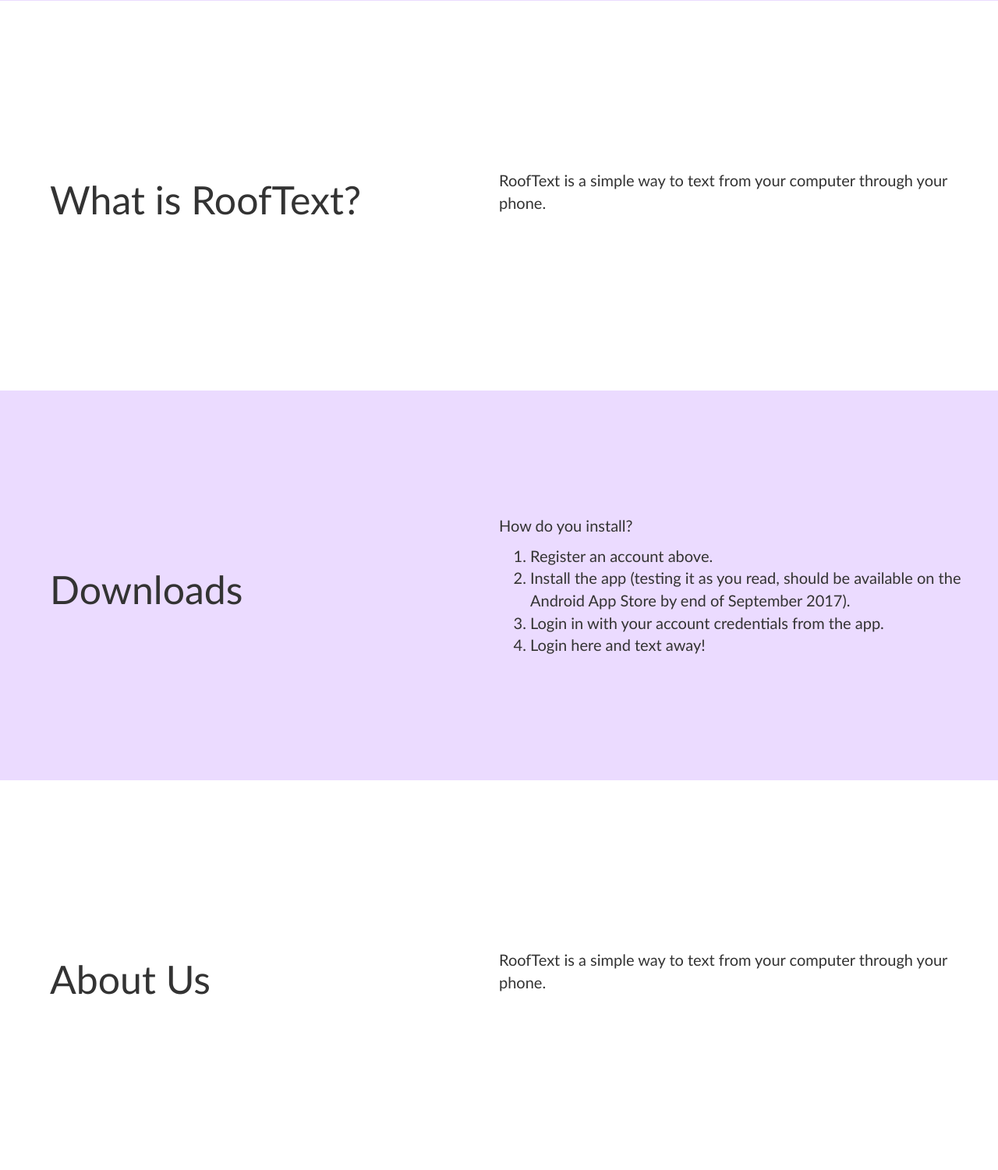
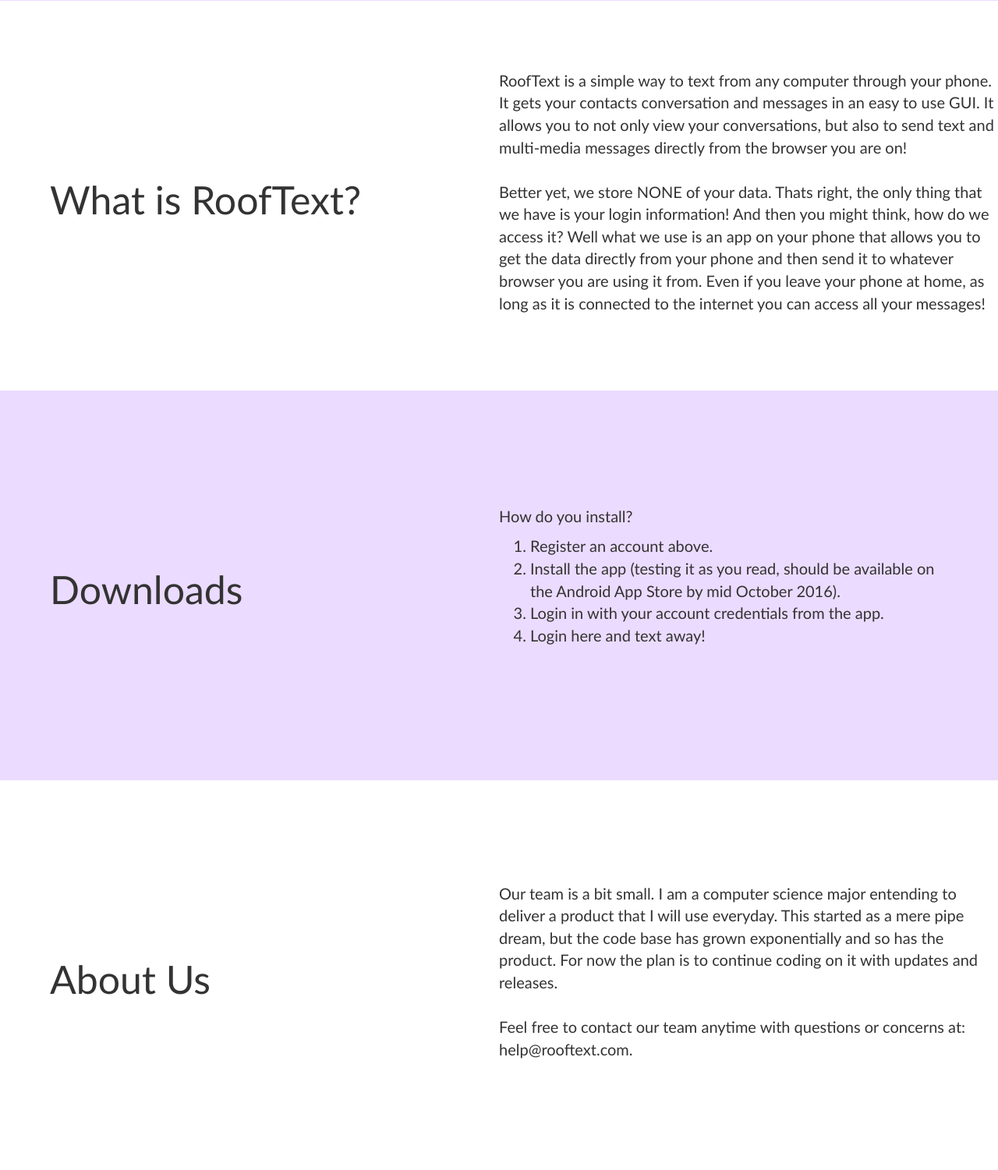
Before and after one commit to swrap/message_server, a Django app: page / in a window 1280 px wide. Shown: the part 584-2085 px from the top of the page at 78% size. Run offline with Django 3.2, Linux system fonts and the light colour scheme; the visitor is signed in with stand-in values (Sample User, id 1); parts of the project's set-up code (start-up, migrations or seed data) failed here and were passed over; some libraries are stand-ins or nearby versions.

Commit message:
What happended:  - added in max amount of attempts  - Fixed up the index webpage  - Added in favicon

```diff
--- a/RoofMessage/MessageApp/templates/MessageApp/index.html
+++ b/RoofMessage/MessageApp/templates/MessageApp/index.html
@@ -44,9 +44,15 @@
                     <div id="right_side_signIn">
                         {% if not user.is_authenticated %}
                             <h2>Sign In</h2>
-                            <form  id="user_login" method="post" action="{% url 'MessageApp:login' %}">
+                            <form id="user_login" method="post" action="{% url 'MessageApp:login' %}">
                                 <fieldset>
                                     {% csrf_token %}
+                                    <div>
+                                        {{ login }}
+                                        {% if reset %}
+                                            <a href="{% url 'MessageApp:new_password_send' %}">reset password</a>
+                                        {% endif %}
+                                    </div>
                                     <div id="username" style="width: 200px">
                                         <input class="form-control text_input" type="text" name="username" placeholder="Username" size="50" autofocus
                                                  autocomplete="on" required title="Please enter username"/>
@@ -69,7 +75,6 @@
                                 <form class="form-inline" id="create_user" hidden>
                                     {% csrf_token %}
                                     <h2>New User</h2>
-{#                                    //TODO Put in table to make tommy happy#}
                                     <table>
                                         <tr>
                                             <th class="table_left">
@@ -173,7 +178,14 @@
                 </div>
                 <div class="right_side">
                     <p>
-                        RoofText is a simple way to text from your computer through your phone.
+                        RoofText is a simple way to text from any computer through your phone. It gets your contacts
+                        conversation and messages in an easy to use GUI. It allows you to not only view your conversations,
+                        but also to send text and multi-media messages directly from the browser you are on!<br><br>
+                        Better yet, we store NONE of your data. Thats right, the only thing that we have is your login
+                        information! And then you might think, how do we access it? Well what we use is an app on your
+                        phone that allows you to get the data directly from your phone and then send it to whatever browser
+                        you are using it from. Even if you leave your phone at home, as long as it is connected to the
+                        internet you can access all your messages!
                     </p>
                 </div>
             </div>
@@ -184,9 +196,9 @@
                 <div class="right_side">
                     <p>
                         How do you install?<br>
-                        <ol>
+                        <ol style="display: inline-block; width: 90%;">
                             <li>Register an account above.</li>
-                            <li>Install the app (testing it as you read, should be available on the Android App Store by end of September 2017).</li>
+                            <li>Install the app (testing it as you read, should be available on the Android App Store by mid October 2016).</li>
                             <li>Login in with your account credentials from the app.</li>
                             <li>Login here and text away!</li>
                         </ol>
@@ -199,7 +211,10 @@
                 </div>
                 <div class="right_side">
                     <p>
-                        RoofText is a simple way to text from your computer through your phone.
+                        Our team is a bit small. I am a computer science major entending to deliver a product that I
+                        will use everyday. This started as a mere pipe dream, but the code base has grown exponentially
+                        and so has the product. For now the plan is to continue coding on it with updates and releases.
+                        <br><br>Feel free to contact our team anytime with questions or concerns at: help@rooftext.com.
                     </p>
                 </div>
             </div>
--- a/RoofMessage/MessageApp/templates/link_page_base.html
+++ b/RoofMessage/MessageApp/templates/link_page_base.html
@@ -12,6 +12,7 @@
     <!-- Latest compiled and minified JavaScript -->
     <script src="https://maxcdn.bootstrapcdn.com/bootstrap/3.3.7/js/bootstrap.min.js" integrity="sha384-Tc5IQib027qvyjSMfHjOMaLkfuWVxZxUPnCJA7l2mCWNIpG9mGCD8wGNIcPD7Txa" crossorigin="anonymous"></script>
     <link rel="stylesheet" href="{% static "message_app/link_page_base.css" %}">
+    <link rel="shortcut icon" href="{%  static 'message_app/favicon-32x32.png' %}">
     {% block head_block%}
 
     {% endblock %}
--- a/RoofMessage/MessageApp/templates/message_app_base.html
+++ b/RoofMessage/MessageApp/templates/message_app_base.html
@@ -1,7 +1,10 @@
+{% load staticfiles %}
+
 <!DOCTYPE html>
 <html lang="en">
 <head>
     <meta charset="UTF-8">
+    <link rel="shortcut icon" href="{%  static 'message_app/favicon-32x32.png' %}">
     {% block head_block%}
 
     {% endblock %}
--- a/RoofMessage/MessageApp/views.py
+++ b/RoofMessage/MessageApp/views.py
@@ -80,13 +80,31 @@ def user_login(request):
         username = request.POST.get('username')
         password = request.POST.get('password')
         user = authenticate(username=username, password=password)
+
+        try:
+            user_unauthenticated = User.objects.get(username=username)
+        except User.DoesNotExist:
+            user_unauthenticated = None
+        if user_unauthenticated:
+            try:
+                user_profile = UserProfile.objects.get(user=user_unauthenticated)
+                user_profile.attempts += 1
+                user_profile.save()
+            except UserProfile.DoesNotExist:
+                user_profile = None
+            if user_profile and not user_profile.check_attempts():
+                return render(request, 'MessageApp/index.html', {"login": "Account has too many attempts. "
+                            "Please ", "reset": True},
+                            status=400)
         if user:
             if user.is_active:
                 login(request, user)
+                user_profile.attempts = 0
+                user_profile.save()
                 return redirect('MessageApp:message')
             else:
                 return render(request, 'MessageApp/index.html',
-                              {"login": "Account is disabled contact us to find out why!"})
+                              {"login": "Account is disabled."})
         else:
             return render(request, 'MessageApp/index.html', {"login": "Incorrect Login Username or password"}, status=400)
     else:
@@ -305,6 +323,17 @@ def new_password_link(request, key):
                 days = date.today()-user_profile.new_pass_created
                 time_delta = timedelta(days=LINK_EXPIRATION)
                 if days < time_delta:
+                    #delete all all unexpired sessions from user with new password
+                    all_unexpired_sessions_for_user(user_profile.user).delete()
+                    all_unexpired_sessions_for_user(android_user).delete()
+                    user_profile.attempts = 0
+                    try:
+                        android_model = AndroidModel.objects.get(user=android_user)
+                        android_model.attempts = 0
+                        android_model.save()
+                    except UserProfile.DoesNotExist:
+                        android_model = None
+
                     user_profile.user.set_password(new_pass_form.cleaned_data['new_password'])
                     user_profile.user.save()
                     user_profile.reset_key = RESET_KEY_NOT_USABLE
@@ -372,3 +401,13 @@ def send_email(subject, message, email, forward):
 @login_required()
 def message(request):
     return render(request, 'MessageApp/message.html', {})
+
+def all_unexpired_sessions_for_user(user):
+    user_sessions = []
+    from django.utils.datetime_safe import datetime
+    all_sessions  = Session.objects.filter(expire_date__gte=datetime.now())
+    for session in all_sessions:
+        session_data = session.get_decoded()
+        if user.pk == session_data.get('_auth_user_id'):
+            user_sessions.append(session.pk)
+    return Session.objects.filter(pk__in=user_sessions)
```
Also changed, not shown: RoofMessage/MessageApp/models.py (+9 -2 lines), RoofMessage/MessageApp/views_android.py (+20 -2 lines), RoofMessage/static/message_app/favicon-32x32.png (added).
